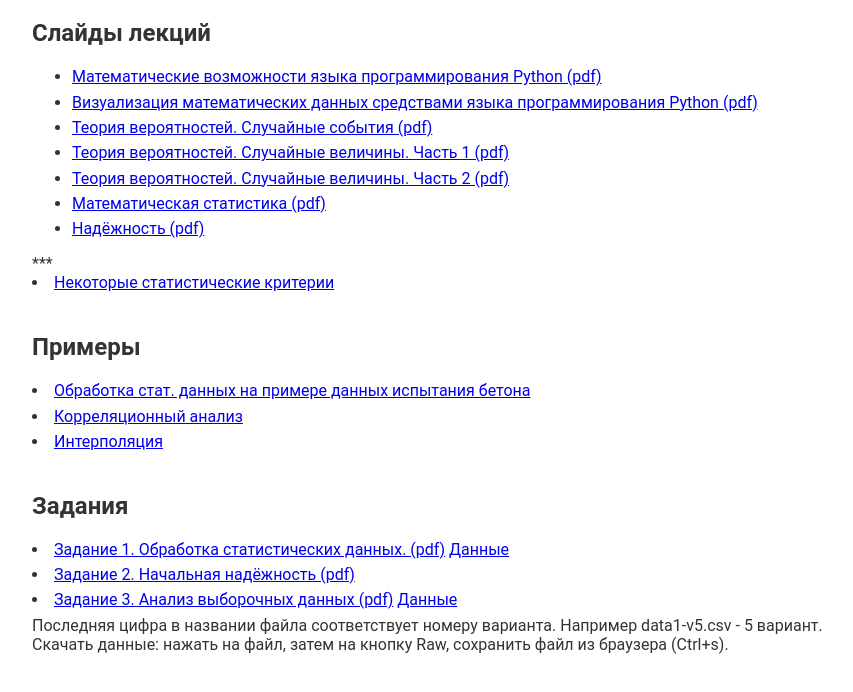
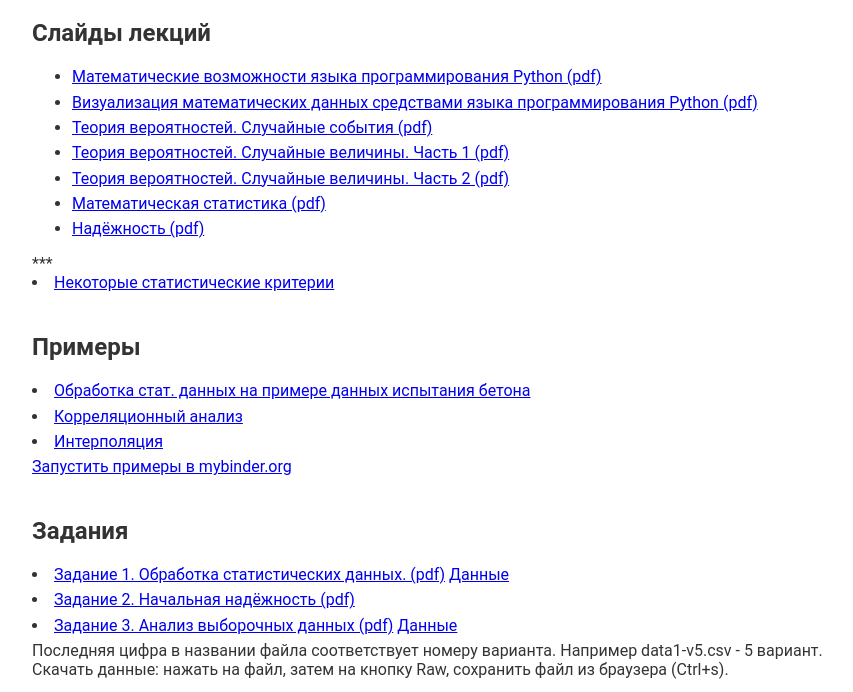
Before and after one commit to VetrovSV/AppMathST, a plain HTML site: page docs/index.html in a window 1280 px wide. Shown: the part 81-773 px from the top of the page, without its empty margins (208-1061 px from the left). Drawn offline with Linux system fonts and the light colour scheme.

Commit message:
+ binder link

```diff
--- a/docs/index.html
+++ b/docs/index.html
@@ -36,7 +36,11 @@
     <li><a href="Examples%201.html">Обработка стат. данных на примере данных испытания бетона</a></li>
     <li><a href="correlation.html">Корреляционный анализ</a></li>
     <li><a href="interpolation.html">Интерполяция</a></li>
-</section>
+
+
+        <a href="https://mybinder.org/v2/gh/VetrovSV/AppMathST/master">Запустить примеры в mybinder.org</a>
+
+    </section>
 
 
 <section>
```
Also changed, not shown: 1 other file.
